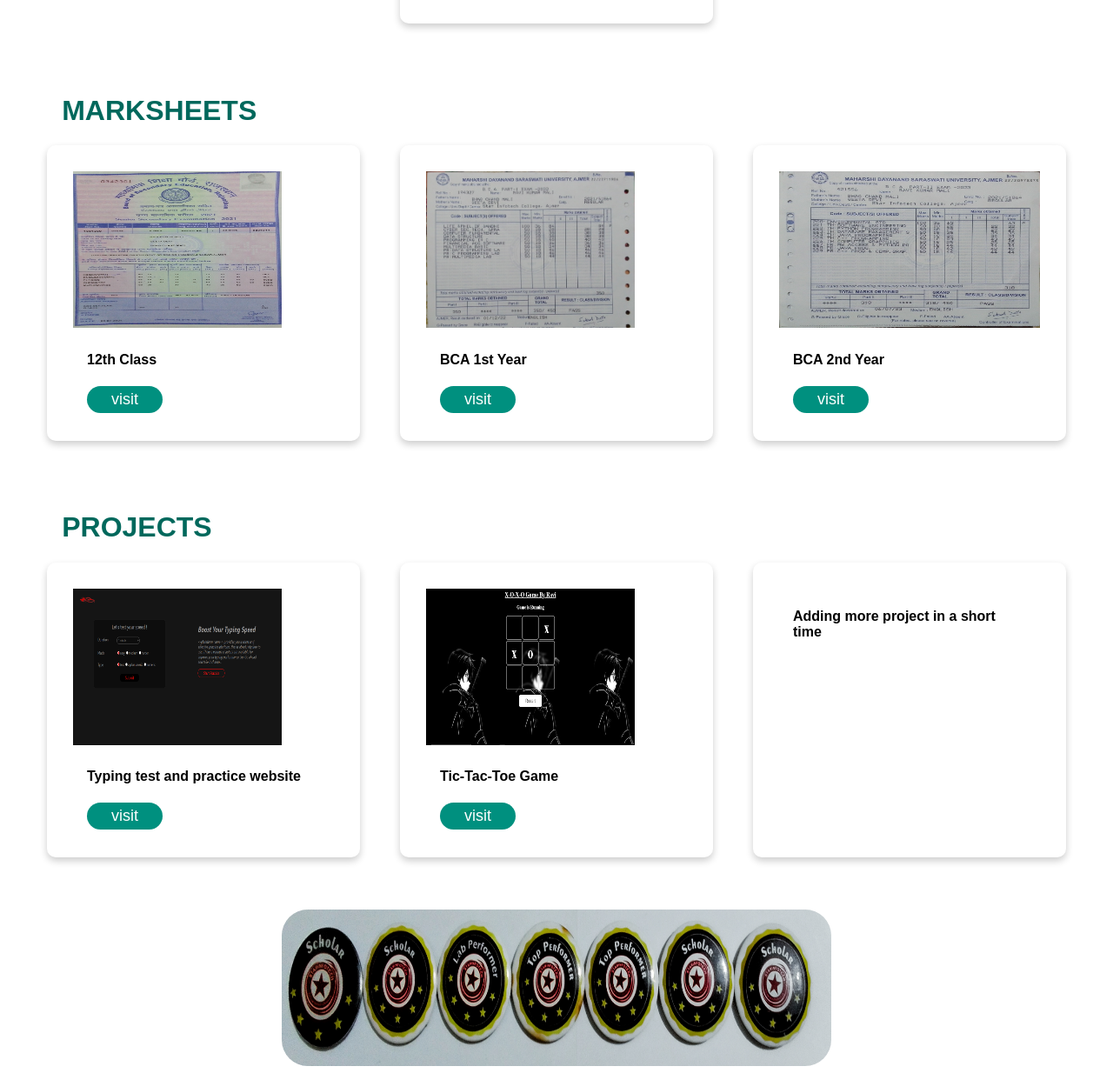
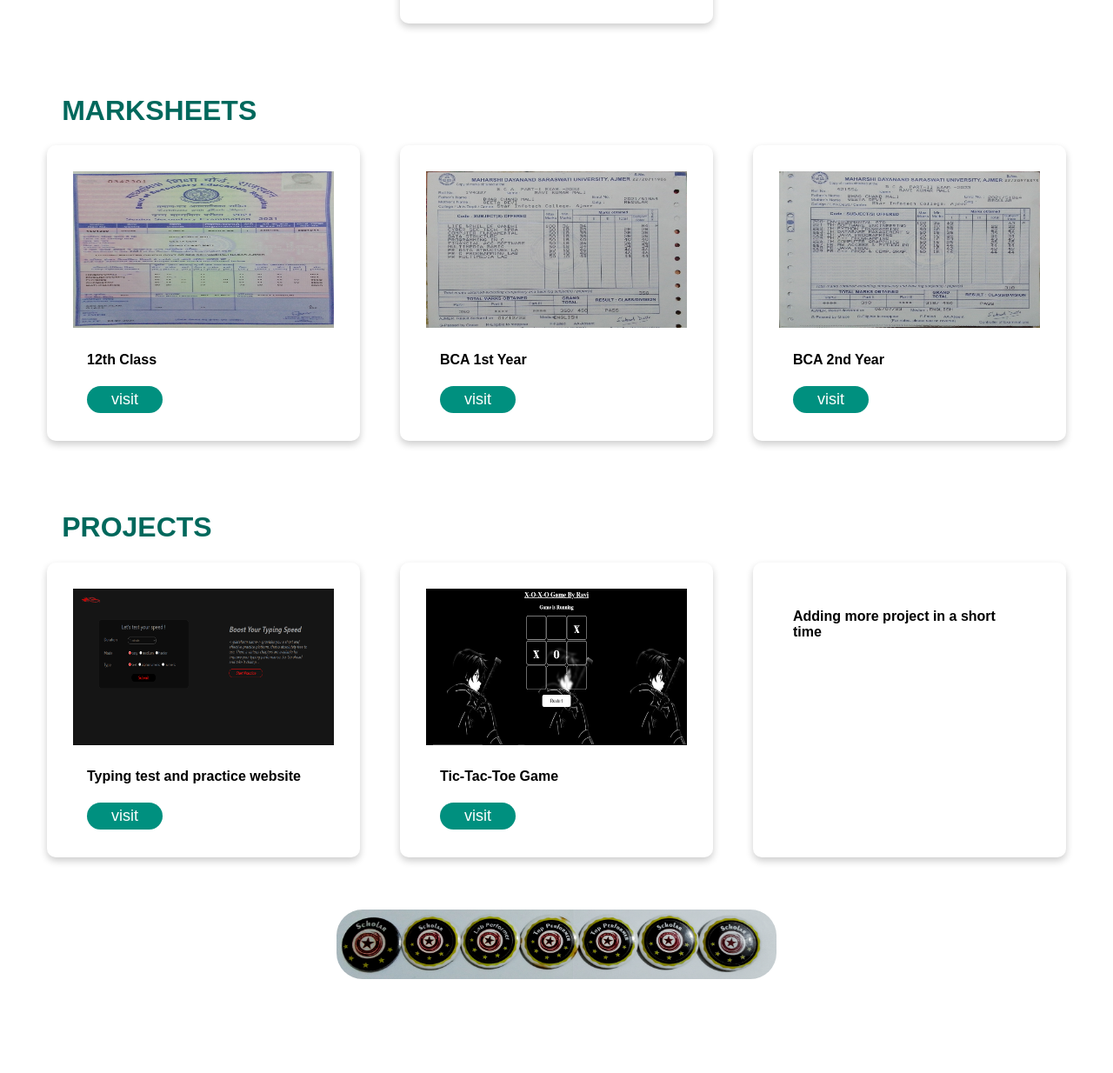
Before and after one commit to ravi-innovate/papers, a plain HTML site: page index.html in a window 1280 px wide. Shown: the part 1250-2484 px from the top of the page at 87% size. After the commit the page ends 2384 px from the top, so only its background shows below. Drawn offline with Linux system fonts and the light colour scheme.

Commit message:
Update index.html

```diff
--- a/index.html
+++ b/index.html
@@ -134,7 +134,7 @@
     <div class="superBox">
         <h1  style="width: 90%;"> MARKSHEETS </h1>
         <div class="card">
-            <img src="./photo/12.jpg" alt="Avatar">
+            <img src="./photo/12.jpg" alt="Avatar" style="width:100%">
             <div class="container">
                 <h4><b>12th Class</b></h4>
                 <a href="./photo/12.jpg" target="_blank"><button> visit </button></a>
@@ -142,7 +142,7 @@
         </div>
 
         <div class="card">
-            <img src="./photo/1st.jpg" alt="Avatar">
+            <img src="./photo/1st.jpg" alt="Avatar" style="width:100%">
             <div class="container">
                 <h4><b>BCA 1st Year</b></h4>
                 <a href="./photo/1st.jpg" target="_blank"><button> visit </button></a>
@@ -162,7 +162,7 @@
     <div class="superBox">
         <h1  style="width: 90%;"> PROJECTS </h1>
         <div class="card">
-            <img src="./photo/typer.png" alt="Avatar">
+            <img src="./photo/typer.png" alt="Avatar" style="width:100%">
             <div class="container">
                 <h4><b>Typing test and practice website</b></h4>
                 <a href="https://ravi-innovate.github.io/typer/" target="_blank"><button> visit </button></a>
@@ -170,7 +170,7 @@
         </div>
 
         <div class="card">
-            <img src="./photo/xoxo.png" alt="Avatar">
+            <img src="./photo/xoxo.png" alt="Avatar" style="width:100%">
             <div class="container">
                 <h4><b>Tic-Tac-Toe Game</b></h4>
                 <a href="https://ravi-innovate.github.io/xoxo/" target="_blank"><button> visit </button></a>
@@ -185,7 +185,7 @@
         </div>
     </div>
     <div class="superBox">
-        <img src="./photo/bar.jpg"   style="width: 50%;border-radius:30px;" />
+        <img src="./photo/bar.jpg"   style="width: 40%;height:80px;border-radius:30px;" />
     </div>
 </body>
 </html>
```
